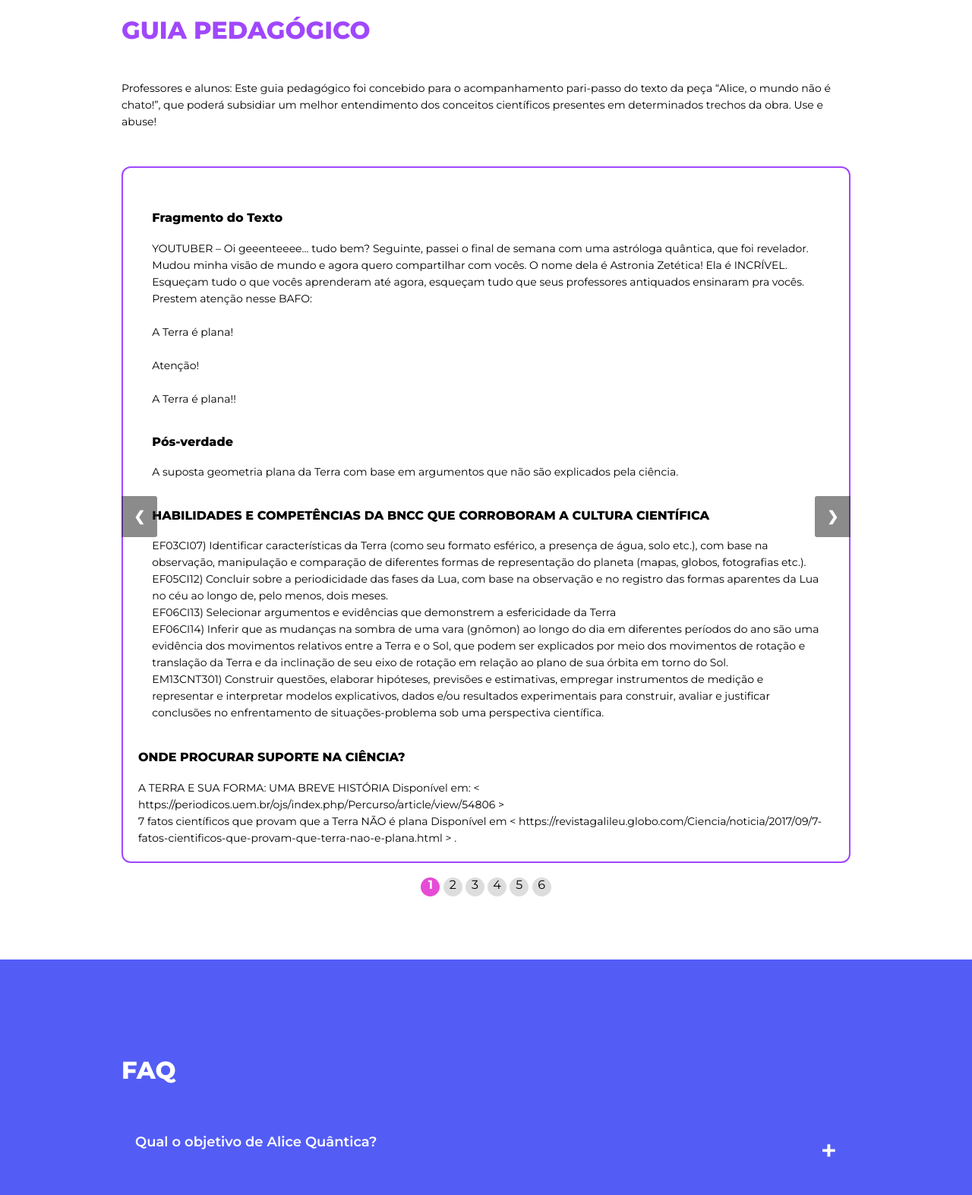
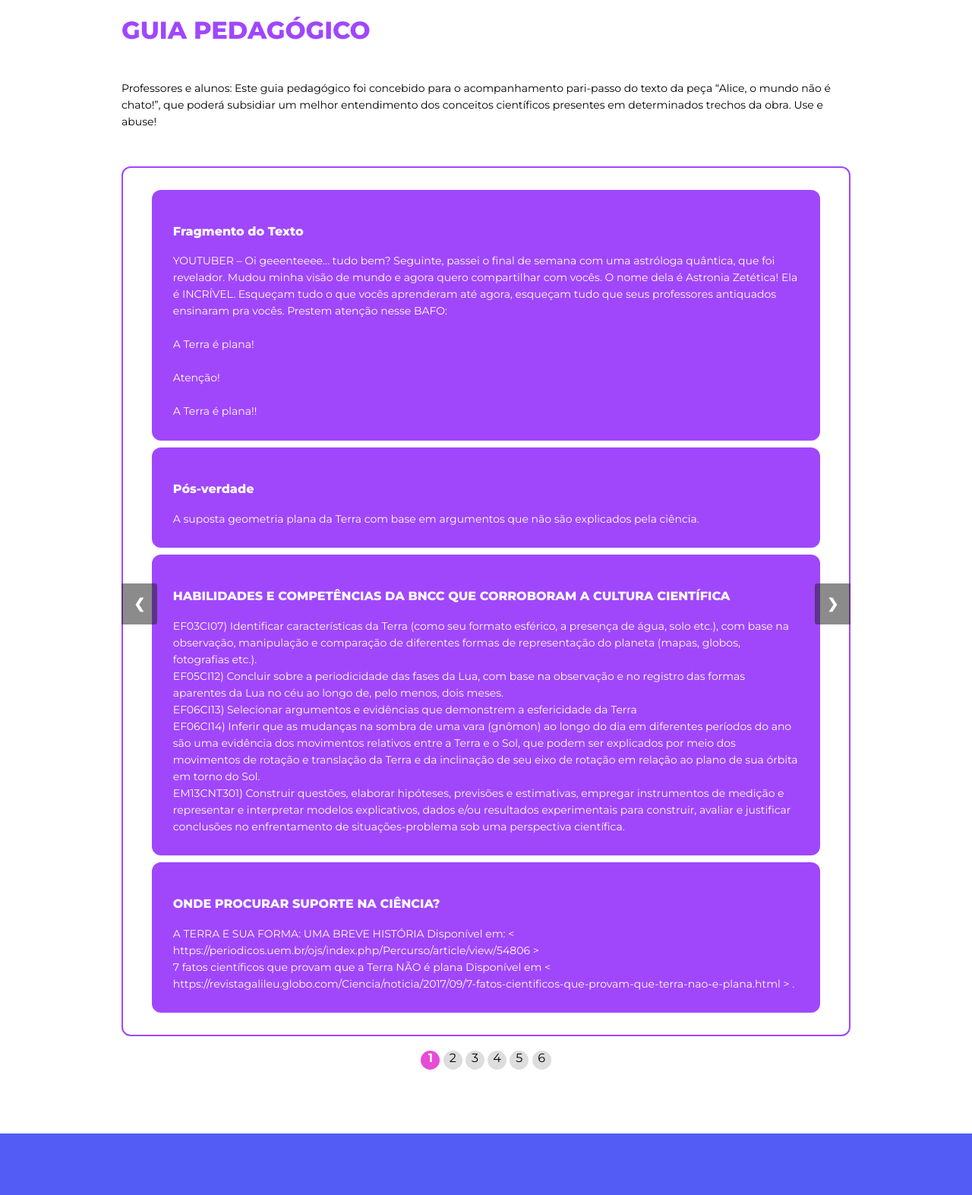
Before and after one commit to tocrossbridge/website-alice-quantica, a PHP site: page / in a window 1280 px wide. Shown: the part 3985-5558 px from the top of the page at 76% size. Run offline with PHP 8.4, Linux system fonts and the light colour scheme.

Commit message:
style: pedagogical guide - cards Changed text to cards

```diff
--- a/index.html
+++ b/index.html
@@ -285,7 +285,7 @@
             <p>EM13CNT301) Construir questões, elaborar hipóteses, previsões e estimativas, empregar instrumentos de medição e representar e interpretar modelos explicativos, dados e/ou resultados experimentais para construir, avaliar e justificar conclusões no enfrentamento de situações-problema sob uma perspectiva científica.</p>
           </div>
 
-          <div class="pedagogical-guite__table">
+          <div class="pedagogical-guide__table">
             <p class="pedagogical-guide__table__title">ONDE PROCURAR SUPORTE NA CIÊNCIA?</p>
             <p>
               A TERRA E SUA FORMA: UMA BREVE HISTÓRIA
@@ -301,7 +301,7 @@
         <!-- 02 -->
         <div class="slider__div slider--fade">
 
-          <div class="pedagogical-guite__table">
+          <div class="pedagogical-guide__table">
             <p class="pedagogical-guide__table__title">FRAGMENTO DO TEXTO</p>
             <p>
               OS DOIS
@@ -323,7 +323,7 @@
             </p>
           </div>
 
-          <div class="pedagogical-guite__table">
+          <div class="pedagogical-guide__table">
             <p class="pedagogical-guide__table__title">HABILIDADES E COMPETÊNCIAS DA BNCC QUE CORROBORAM A CULTURA CIENTÍFICA</p>
             <p>
               EF03CI07) Identificar características da Terra (como seu formato esférico, a presença de água, solo etc.), com base na observação, manipulação e comparação de diferentes formas de representação do planeta (mapas, globos, fotografias etc.).
@@ -333,7 +333,7 @@
 
         <!-- 03 -->
         <div class="slider__div slider--fade">
-          <div class="pedagogical-guite__table">
+          <div class="pedagogical-guide__table">
             <p class="pedagogical-guide__table__title">FRAGMENTO DO TEXTO</p>
             <p>
               COELHO (muito seguro de si)
@@ -353,7 +353,7 @@
               - Espere um pouco, eu lembro deste exemplo, o professor de Física nos mostrou o senhor Samuel Rowbotham
             </p>
           </div>
-          <div class="pedagogical-guite__table">
+          <div class="pedagogical-guide__table">
             <p class="pedagogical-guide__table__title">HABILIDADES E COMPETÊNCIAS DA BNCC QUE CORROBORAM A CULTURA CIENTÍFICA</p>
             <p>EF05CI11) Associar o movimento diário do Sol e das demais estrelas no céu ao movimento de rotação da Terra</p>
             <p>EM13CNT301) Analisar e utilizar modelos científicos, propostos em diferentes épocas e culturas para avaliar distintas explicações sobre o surgimento e a evolução da vida, da terra e do universo</p>
@@ -363,7 +363,7 @@
 
         <!-- 04 -->
         <div class="slider__div slider--fade">
-          <div class="pedagogical-guite__table">
+          <div class="pedagogical-guide__table">
             <p class="pedagogical-guide__table__title">FRAGMENTO DO TEXTO</p>
             <p>
               COELHO
@@ -372,11 +372,11 @@
               - Sim, Altíssima endeusada Partícula! Vamos ao que interessa: Afirmo, não só que a Terra é Plana, mas que meu, Éx-colega do mundo Quântico, cegado pela comodidade, a preguiça, a acomodação...  - Inimigos da verdadeira ciência! – não questionou o que estava ali, na sua frente: UMA CONSPIRAÇÃO GLOBALISTA, com intuído maléficos, demoníacos... subsidiados por seres inimigos da civilização, da família e das pessoas de bem. Vimos a pouco um desfile de velho caquéticos, ridículos, certamente topados ou intoxicados. Vejam bem, tudo que começa termina e tudo que termina começa. Acontece que o término da escuridão da ignorância chegou ao seu ápice! É necessário que uma nova ordem tome conta da civilização humana. Que a mentira que há séculos arrasta esta pobre raça seja extirpada da carne. E nela, a verdade, cobrindo a ferida deixada pela farsa, não só da Terra Plana, mas do heliocentrismo, das vacinas, das...
             </p>
           </div>
-          <div class="pedagogical-guite__table">
+          <div class="pedagogical-guide__table">
             <p class="pedagogical-guide__table__title">PÓS-VERDADE</p>
             <p>Apropriação de um discurso pós-moderno, colocando em descrédito toda a ciência desenvolvida através dos tempos na busca por vacinas, na explicação científica do movimento celeste, da esfericidade do planeta, dentre outros.</p>
           </div>
-          <div class="pedagogical-guite__table">
+          <div class="pedagogical-guide__table">
             <p class="pedagogical-guide__table__title">HABILIDADES E COMPETÊNCIAS DA BNCC QUE CORROBORAM A CULTURA CIENTÍFICA</p>
             <p>EF06CI13) Selecionar argumentos e evidências que demonstrem a esfericidade da Terra.</p>
           </div>
@@ -384,7 +384,7 @@
 
         <!-- 05 -->
         <div class="slider__div slider--fade">
-          <div class="pedagogical-guite__table">
+          <div class="pedagogical-guide__table">
             <p class="pedagogical-guide__table__title">FRAGMENTO DO TEXTO</p>
             <p>
               COELHO
@@ -392,13 +392,13 @@
               - Fácil, fácil... “Terra esférica”. Alguns me dirão que a terra e plana porque e’ assim que foi ensinado. Ensinado por quem? Professores que passaram a faculdade fazendo balburdia, plantando canabis no banheiro da reitoria? É isso? – Quem aprenderam de professores que aprenderam de professores... sempre na balburdia, sempre injetando maconha na veia!... “Ah... mas a gennnte viu no cinema que a terra é redonda. A gente viu  “Está Uó” e a gente viu Está trek”... “a terra era redonda!”. “Redonda”? A humanidade assiste Ficção Cientifica e pegam isso como fundamento? Ficção Cientifica? – Desculpe, oh, gran poderosa Rainha Quântica de todo o Universo, mas a ignorância me faz perder a compostura e a...
             </p>
           </div>
-          <div class="pedagogical-guite__table">
+          <div class="pedagogical-guide__table">
             <p class="pedagogical-guide__table__title">PÓS-VERDADE</p>
             <p>
               Novamente a apropriação de um discurso pós-moderno, buscando colocar em “check” o papel fundamental do pesquisador, seja ele pesquisador de academia ou mesmo o professor de sala de aula, muito impulsionado por discursos de governantes e inflamado pelas mídias sociais.
             </p>
           </div>
-          <div class="pedagogical-guite__table">
+          <div class="pedagogical-guide__table">
             <p class="pedagogical-guide__table__title">HABILIDADES E COMPETÊNCIAS DA BNCC QUE CORROBORAM A CULTURA CIENTÍFICA</p>
             <p>EF06CI13) Selecionar argumentos e evidências que demonstrem a esfericidade da Terra.</p>
           </div>
@@ -406,7 +406,7 @@
 
         <!-- 06 -->
         <div class="slider__div slider--fade">
-          <div class="pedagogical-guite__table">
+          <div class="pedagogical-guide__table">
             <p class="pedagogical-guide__table__title">FRAGMENTO DO TEXTO</p>
             <p>
               RAINHA BOSÔNICA
@@ -414,7 +414,7 @@
               – Não é difícil para a humanidade decidir, de que lado está a razão e o bom senso. Uma humanidade, esclarecida, livre das prisões da mídia manipuladora, das conspirações globalistas, ver, quem tem a verdade ao seu lado. Neste canto (esquerdo), temos essa criatura de chapéu enorme, escondendo seu cérebro minguado, vestido com roupas que mais parece um mendigo, cuja maior feito foi virar cosplay de vilão da DC, o Chapeleiro Maluco. Ao lado de uma menina que deste o último encontro, e já faz cinco anos, ainda não acabou o ensino médio. Do outro, este ser fofo e simpático. Casado com dona Galinha de Ango-lá, com quem todo ano faz a festa da criançada com ovos de chocolate. Em quem acreditar? Preciso responder? A verdade estampada e clara na frente de todos. Não vou emitir meu voto. Vou deixar que a maioria dos seres humanos de bem, decida com seu coração e intelecto. Agora vou me retirar. Está na hora de tomar minha Cloro-Fina! Adeus (retira-se com toda sua pompa. Alice e Chapeleiro estão perplexos
             </p>
           </div>
-          <div class="pedagogical-guite__table">
+          <div class="pedagogical-guide__table">
             <p class="pedagogical-guide__table__title">PÓS-VERDADE</p>
             <p>
               Faz-se o papel de grandes influenciadores que, ao invés de pautarem seus discursos na ciência e na pesquisa, se aproveitam de uma pseudociência, criando uma narrativa de que tudo há uma explicação que foge à ciência e que, por ser considerada “nova”, busca elementos que possam trazer à grande massa explicações que em nada tem haver com o mundo real/científico.
@@ -422,13 +422,9 @@
               Este também é um comportamento que remete à Pós-modernidade, com base na fragmentação da narrativa científica.
             </p>
           </div>
-          <div class="pedagogical-guite__table">
+          <div class="pedagogical-guide__table">
             <p class="pedagogical-guide__table__title">HABILIDADES E COMPETÊNCIAS DA BNCC QUE CORROBORAM A CULTURA CIENTÍFICA</p>
             <p>EF06CI13) Selecionar argumentos e evidências que demonstrem a esfericidade da Terra.</p>
-          </div>
-          <div class="pedagogical-guite__table">
-            <p class="pedagogical-guide__table__title"></p>
-            <p></p>
           </div>
         </div>
 
--- a/src/css/main.css
+++ b/src/css/main.css
@@ -269,9 +269,13 @@ p{
 /* pedagogical guide - table */
 .pedagogical-guide__table{
     margin: 1% 2%;
+    background-color: #A047FC;
+    padding: 3%;
+    border-radius: 12px;
+    color: white;
 }
 .pedagogical-guide__table__title{
-    margin: 4% 0 2% 0;
+    margin: 2% 0 2% 0;
     font-size: 16px;
     font-weight: 800;
 }
```
